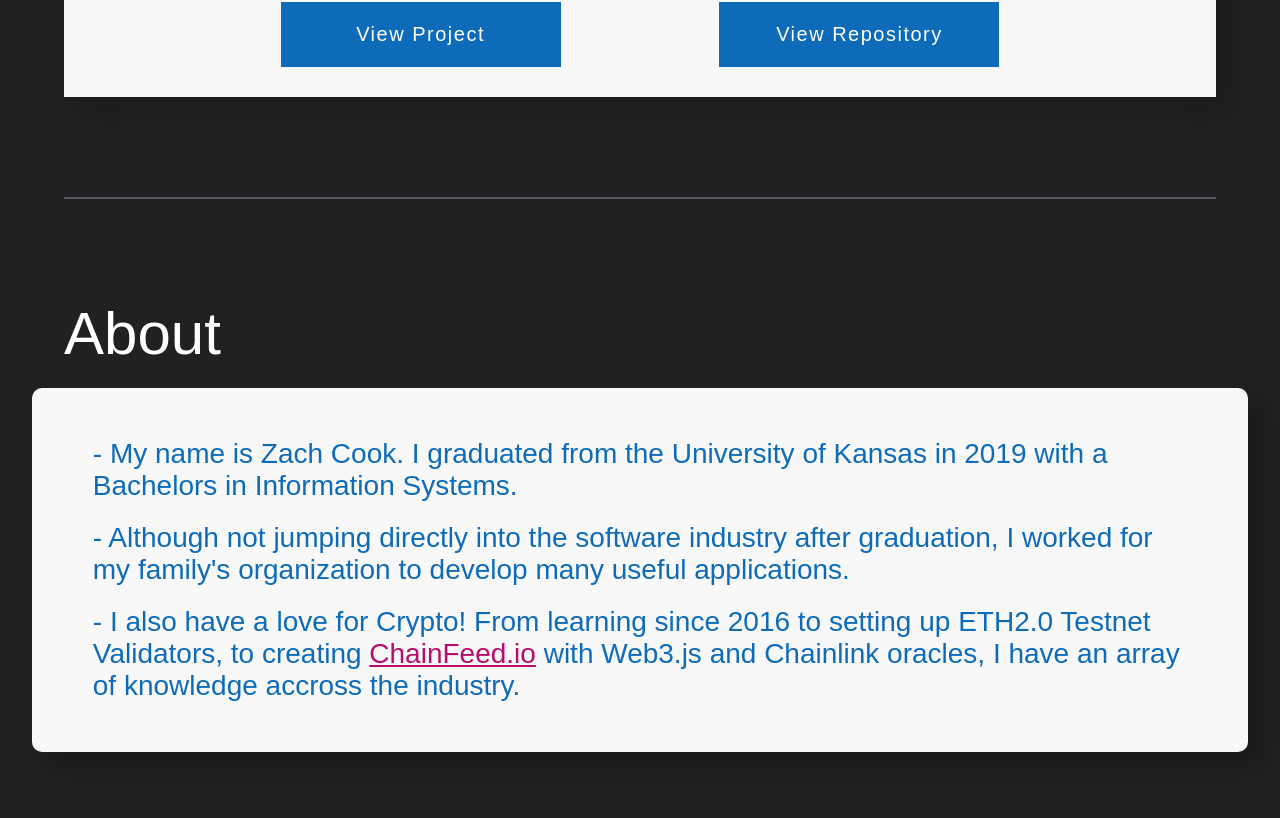
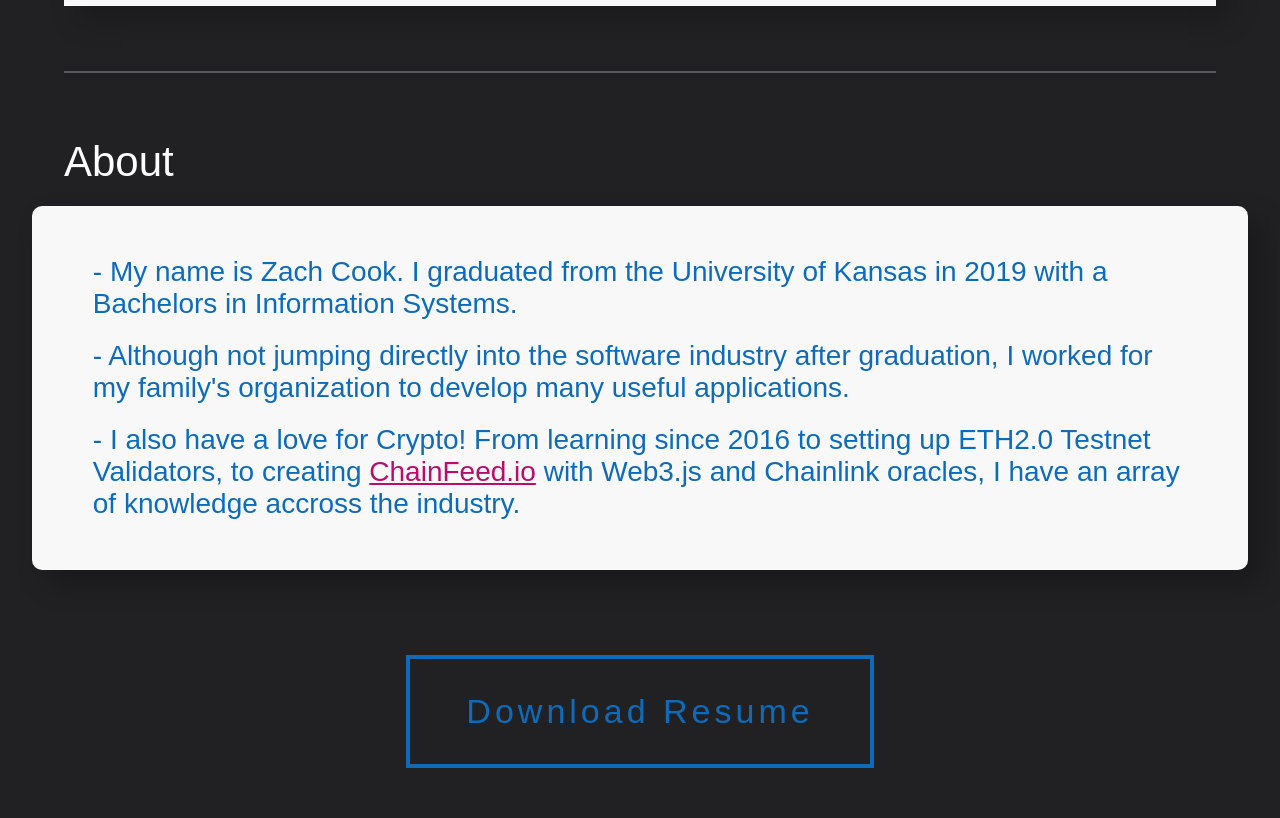
Before and after one commit to Zach-Cook/ZachCook, a React (Create React App) app in the folder frontend/: page / in a window 1280 px wide. Shown: the part 1702-2520 px from the top of the page. Built offline with nearby package versions, Linux system fonts and the light colour scheme.

Commit message:
updated the bar potfolio resume and title components to fit laptops better

```diff
--- a/frontend/src/components/bar/styles/bar.js
+++ b/frontend/src/components/bar/styles/bar.js
@@ -10,6 +10,10 @@ export const BarFrame = styled.div`
     margin: 40px 0;
 
     @media screen and (min-width: 1280px){
+        margin: 65px 0;
+    }
+
+    @media screen and (min-width: 1920px){
         margin: 100px 0;
     }
 `;
--- a/frontend/src/components/portfolio/styles/portfolio.js
+++ b/frontend/src/components/portfolio/styles/portfolio.js
@@ -8,7 +8,6 @@ export const PortfolioFrame = styled.div`
     display: flex;
     flex-direction: column;
     align-items: center;
-    // border: 2px solid green;
 
     background: #f8f8f8;
 `;
--- a/frontend/src/components/resume/styles/resume.js
+++ b/frontend/src/components/resume/styles/resume.js
@@ -8,6 +8,10 @@ export const ResumeFrame = styled.div`
     width 90%;
 
     @media screen and (min-width: 1280px){
+        margin-top: 65px;
+    }
+
+    @media screen and (min-width: 1920px){
         margin-top: 95px;
     }
 `;
@@ -22,6 +26,11 @@ export const ResumeButton = styled.div`
     cursor: pointer;
 
     @media screen and (min-width: 1280px){
+        width: 40%;
+        margin: 20px 0;
+    }
+
+    @media screen and (min-width: 1920px){
         width: 35%;
         margin: 20px 0;
     }
@@ -42,6 +51,10 @@ export const ResumeButtonText = styled.h6`
     color: #0D6BBA;
 
     @media screen and (min-width: 1280px){
+        font-size: 34px;
+    }
+
+    @media screen and (min-width: 1920px){
         font-size: 38px;
     }
 
--- a/frontend/src/components/title/styles/title.js
+++ b/frontend/src/components/title/styles/title.js
@@ -19,4 +19,12 @@ export const TitleText = styled.h2`
     font-size: 60px;
     color: #FFFFFF;
 
+    @media screen and (min-width: 1280px){
+        font-size: 42px;
+    }
+
+    @media screen and (min-width: 1920px){
+        font-size: 52px;
+    }
+
 `;
```
